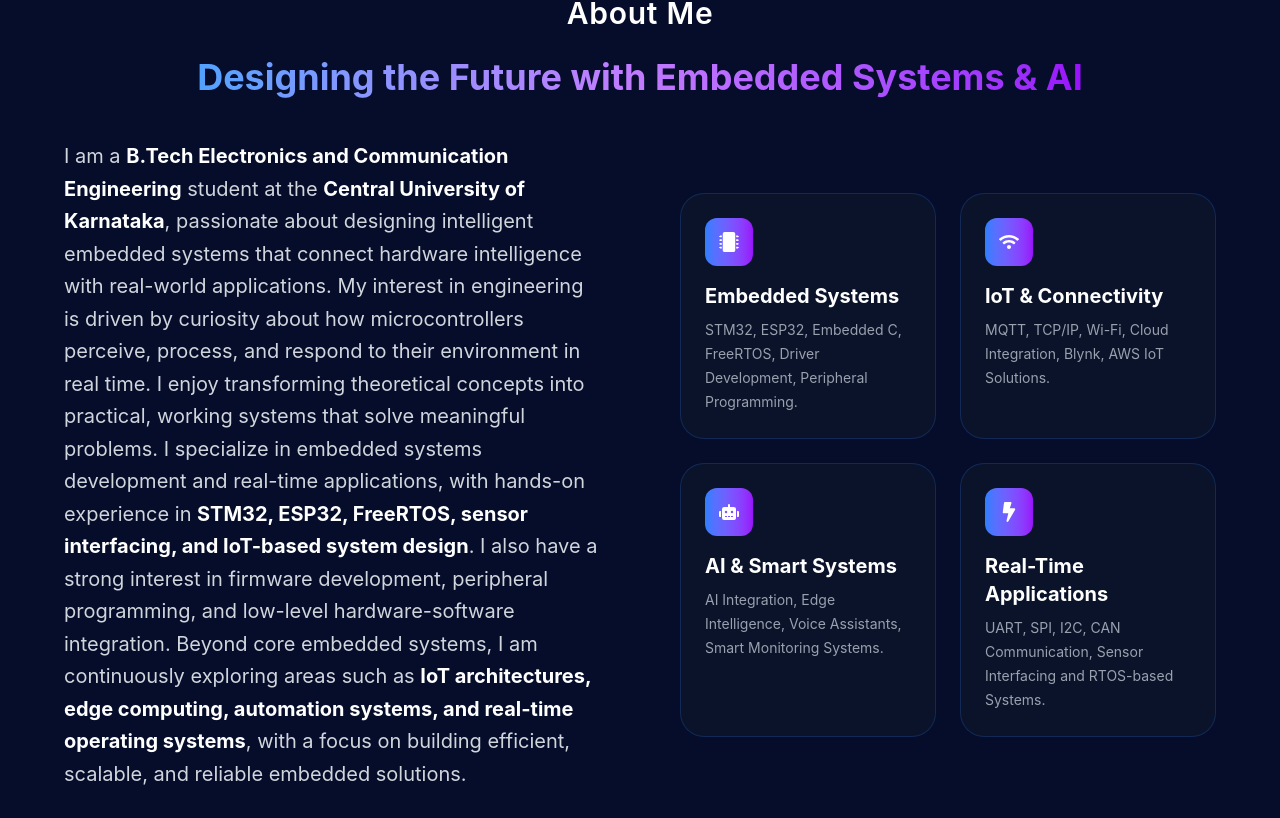
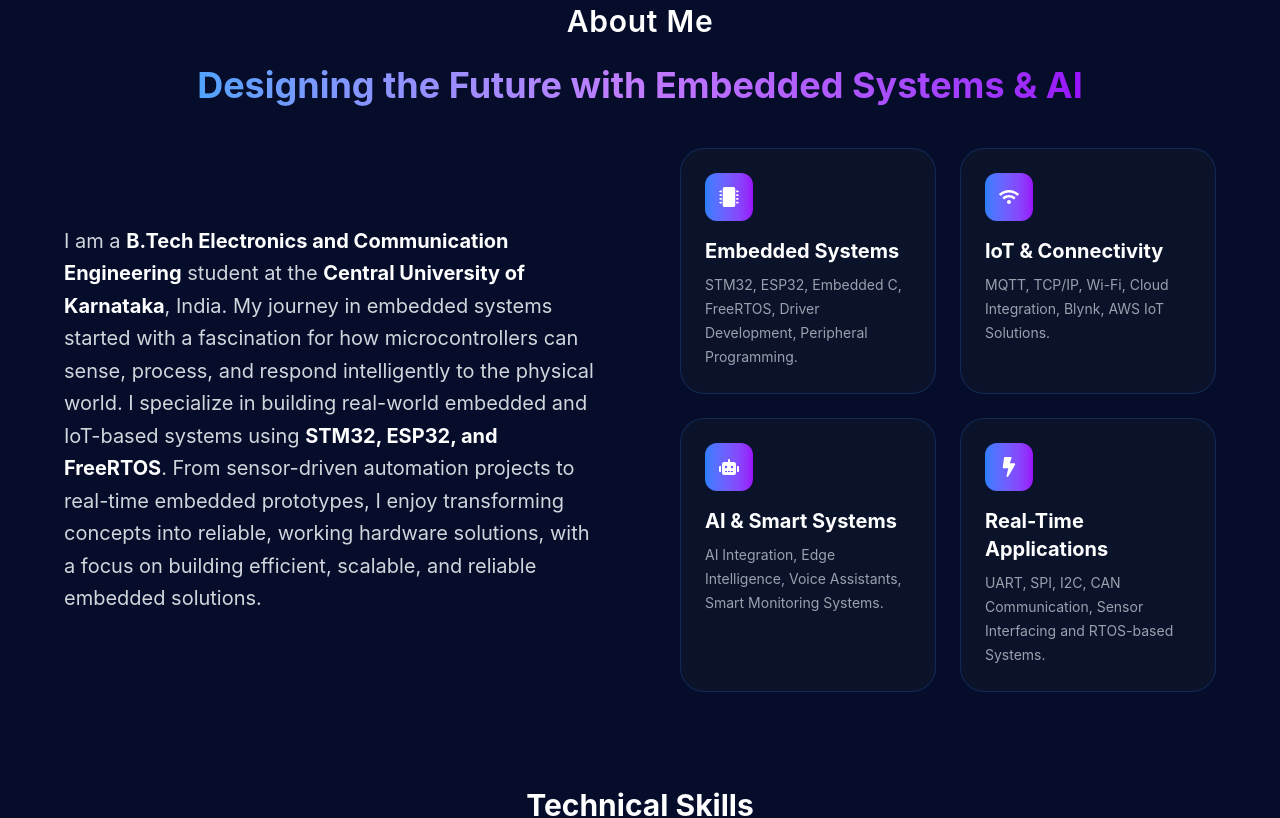
Before and after one commit to ankushsaroj530/Ankush, a React (Vite) app: page / in a window 1280 px wide. Shown: the part 1183-2001 px from the top of the page. Built offline with nearby package versions, Linux system fonts and the light colour scheme.

Commit message:
update About

```diff
--- a/src/components/About.jsx
+++ b/src/components/About.jsx
@@ -46,15 +46,10 @@ function About() {
           >
             <p className="text-lg md:text-xl text-gray-300 leading-relaxed">
   I am a <strong className="text-white">B.Tech Electronics and Communication Engineering</strong> student at the{" "}
-  <strong className="text-white">Central University of Karnataka</strong>, passionate about designing intelligent embedded systems that connect hardware intelligence with real-world applications.
+  <strong className="text-white">Central University of Karnataka</strong>, India. My journey in embedded systems started with a fascination for how microcontrollers can sense, process, and respond intelligently to the physical world.
 
-  My interest in engineering is driven by curiosity about how microcontrollers perceive, process, and respond to their environment in real time. I enjoy transforming theoretical concepts into practical, working systems that solve meaningful problems.
-
-  I specialize in embedded systems development and real-time applications, with hands-on experience in{" "}
-  <strong className="text-white">STM32, ESP32, FreeRTOS, sensor interfacing, and IoT-based system design</strong>. I also have a strong interest in firmware development, peripheral programming, and low-level hardware-software integration.
-
-  Beyond core embedded systems, I am continuously exploring areas such as{" "}
-  <strong className="text-white">IoT architectures, edge computing, automation systems, and real-time operating systems</strong>, with a focus on building efficient, scalable, and reliable embedded solutions.
+  I specialize in building real-world embedded and IoT-based systems using{" "}
+  <strong className="text-white">STM32, ESP32, and FreeRTOS</strong>. From sensor-driven automation projects to real-time embedded prototypes, I enjoy transforming concepts into reliable, working hardware solutions, with a focus on building efficient, scalable, and reliable embedded solutions.
 </p>
           </motion.div>
 
```
